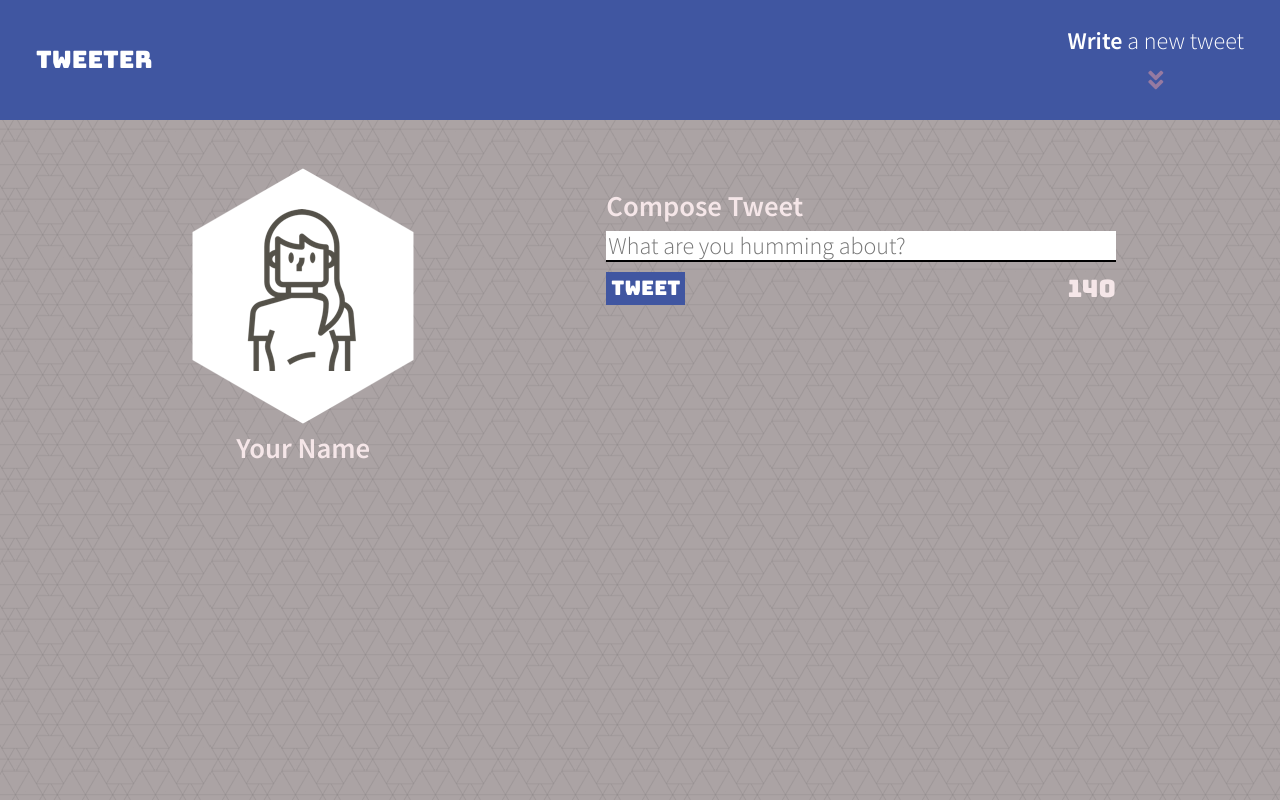
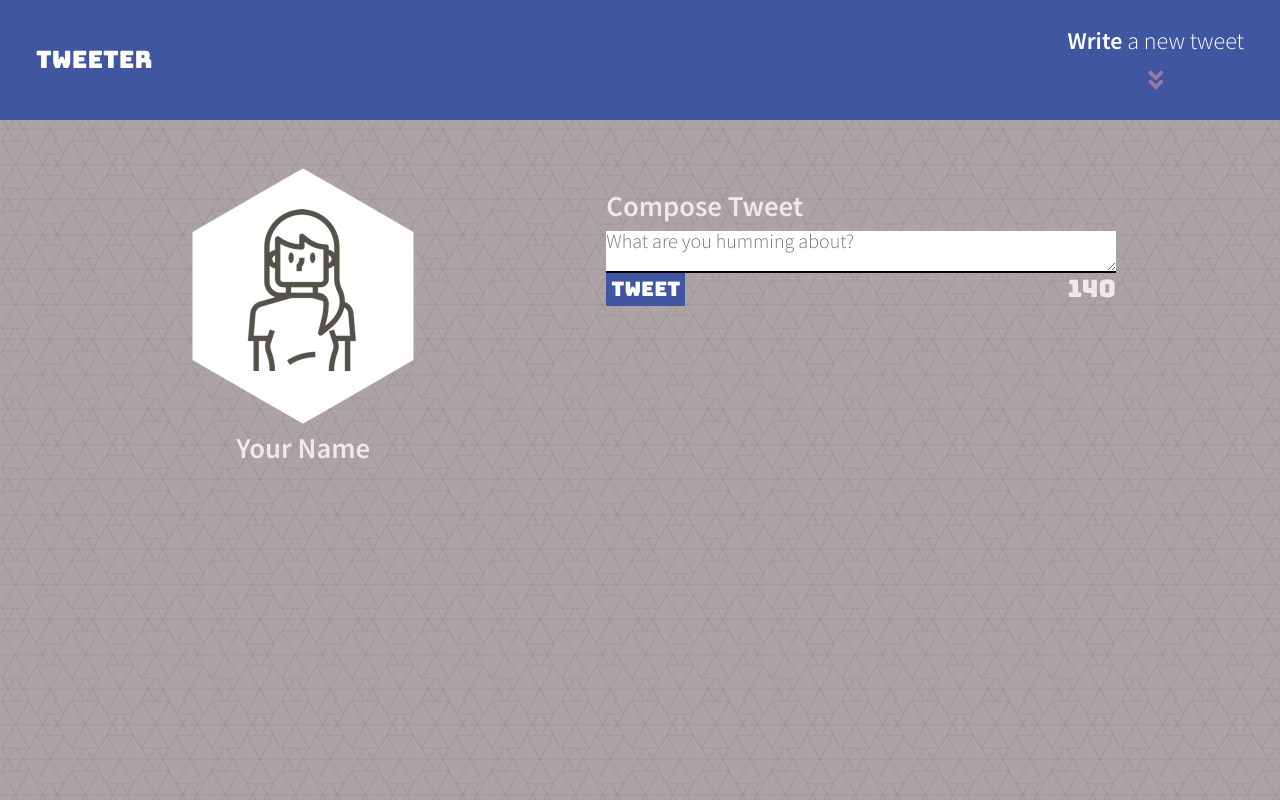
Before and after one commit to Sudoyulo/KevinsTweeter, a website: page public/index.html in a window 1280 px wide. Drawn offline with nearby package versions, Linux system fonts and the light colour scheme.

Commit message:
scripts not console.logging when key pressed. change input to textarea instead of input. looks bad. Will revert and try again tomorrow

```diff
--- a/public/index.html
+++ b/public/index.html
@@ -54,7 +54,7 @@
       <section class="new-tweet">
         <h2>Compose Tweet</h2>
         <form action= "/tweets/" method="post">
-          <input type="text" name="text" id="tweet-text" placeholder="What are you humming about?"/>
+          <textarea type="text" name="text" id="tweet-text" placeholder="What are you humming about?"></textarea>
           <div class="tweet-and-rmtxt">
             <button class="submit-button" type="submit">Tweet</button>
             <output name="counter" class="counter" for="tweet-text">140</output>
--- a/public/scripts/composer-char-counter.js
+++ b/public/scripts/composer-char-counter.js
@@ -4,4 +4,7 @@ console.log("Document has loaded");
 $(document).ready(function() {
   console.log("Document is ready");
 
+  $( ".tweet-text" ).keyup(function() {
+    console.log("Key is pressed");
+  });
 });
--- a/public/styles/layout.css
+++ b/public/styles/layout.css
@@ -114,7 +114,12 @@ p {
   box-sizing: border-box;
   border: none;
   border-bottom: 2px solid black;
-  margin-bottom: 10px;
+
+  line-height: 1;
+  margin: 0;
+  padding: 0;
+  font-size: 20px;
+  width: 100%;
 }
 
 .tweet-and-rmtxt {  /*submit and remaining count*/
--- a/server/data-files/initial-tweets.json
+++ b/server/data-files/initial-tweets.json
@@ -8,7 +8,7 @@
     "content": {
       "text": "If I have seen further it is by standing on the shoulders of giants"
     },
-    "created_at": 1639296616877
+    "created_at": 1639297518219
   },
   {
     "user": {
@@ -19,6 +19,6 @@
     "content": {
       "text": "Je pense , donc je suis"
     },
-    "created_at": 1639383016877
+    "created_at": 1639383918219
   }
 ]
```
